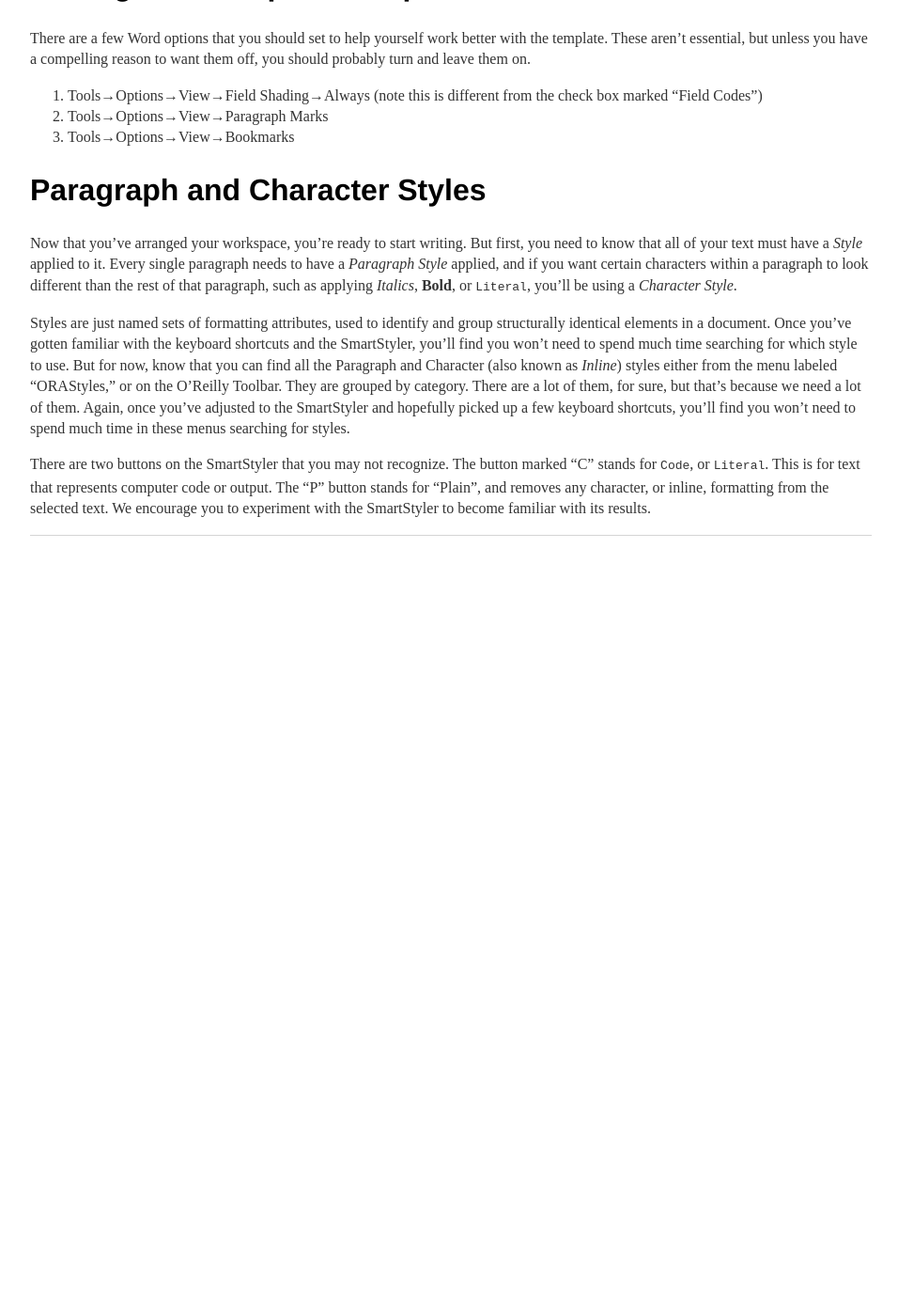
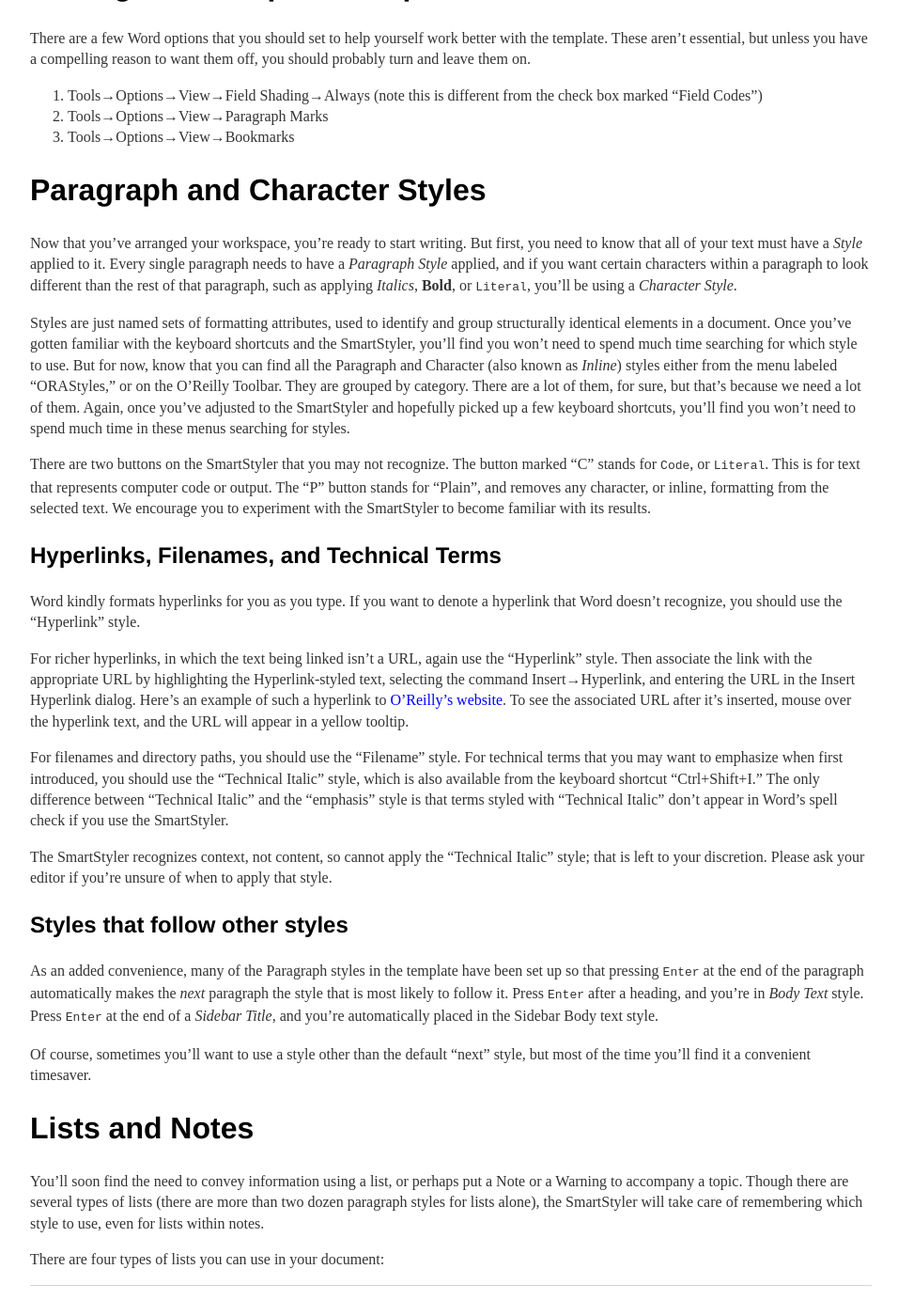
Before and after one commit to oreillymedia/production-resources, a Jekyll site: the page built from word/index.md, in a window 1280 px wide and 1400 px high, scrolled down 1515 px. Shown: the whole window at 94% size, without its empty margins (160-1116 px from the left). Built offline with Jekyll 4.4.1, drawn with Linux system fonts in a browser that asks for light colours; before the commit the page ends 2145 px from its top, so only the background shows below that.

Commit message:
Update index.md

```diff
--- a/word/index.md
+++ b/word/index.md
@@ -58,3 +58,25 @@ Styles are just named sets of formatting attributes, used to identify and group
 Once you've gotten familiar with the keyboard shortcuts and the SmartStyler, you'll find you won't need to spend much time searching for which style to use. But for now, know that you can find all the Paragraph and Character (also known as *Inline*) styles either from the menu labeled "ORAStyles," or on the O'Reilly Toolbar. They are grouped by category. There are a lot of them, for sure, but that's because we need a lot of them. Again, once you've adjusted to the SmartStyler and hopefully picked up a few keyboard shortcuts, you'll find you won't need to spend much time in these menus searching for styles.
 
 There are two buttons on the SmartStyler that you may not recognize. The button marked "C" stands for `Code`, or `Literal`. This is for text that represents computer code or output. The "P" button stands for "Plain", and removes any character, or inline, formatting from the selected text. We encourage you to experiment with the SmartStyler to become familiar with its results.
+
+### Hyperlinks, Filenames, and Technical Terms
+
+Word kindly formats hyperlinks for you as you type. If you want to denote a hyperlink that Word doesn't recognize, you should use the "Hyperlink" style.
+
+For richer hyperlinks, in which the text being linked isn't a URL, again use the "Hyperlink" style. Then associate the link with the appropriate URL by highlighting the Hyperlink-styled text, selecting the command Insert→Hyperlink, and entering the URL in the Insert Hyperlink dialog. Here's an example of such a hyperlink to [O'Reilly's website](http://www.oreilly.com). To see the associated URL after it's inserted, mouse over the hyperlink text, and the URL will appear in a yellow tooltip.
+
+For filenames and directory paths, you should use the "Filename" style. For technical terms that you may want to emphasize when first introduced, you should use the "Technical Italic" style, which is also available from the keyboard shortcut "Ctrl+Shift+I." The only difference between "Technical Italic" and the "emphasis" style is that terms styled with "Technical Italic" don't appear in Word's spell check if you use the SmartStyler.
+
+The SmartStyler recognizes context, not content, so cannot apply the "Technical Italic" style; that is left to your discretion. Please ask your editor if you're unsure of when to apply that style.
+
+### Styles that follow other styles
+
+As an added convenience, many of the Paragraph styles in the template have been set up so that pressing `Enter` at the end of the paragraph automatically makes the *next* paragraph the style that is most likely to follow it. Press `Enter` after a heading, and you're in *Body Text* style. Press `Enter` at the end of a *Sidebar Title*, and you're automatically placed in the Sidebar Body text style.
+
+Of course, sometimes you'll want to use a style other than the default "next" style, but most of the time you'll find it a convenient timesaver.
+
+## Lists and Notes
+
+You'll soon find the need to convey information using a list, or perhaps put a Note or a Warning to accompany a topic. Though there are several types of lists (there are more than two dozen paragraph styles for lists alone), the SmartStyler will take care of remembering which style to use, even for lists within notes.
+
+There are four types of lists you can use in your document:
```
